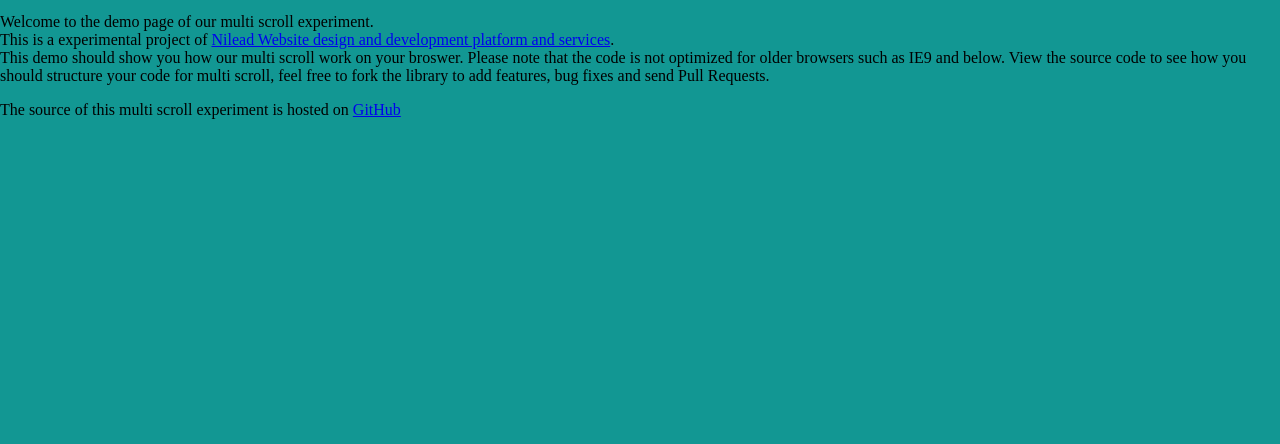
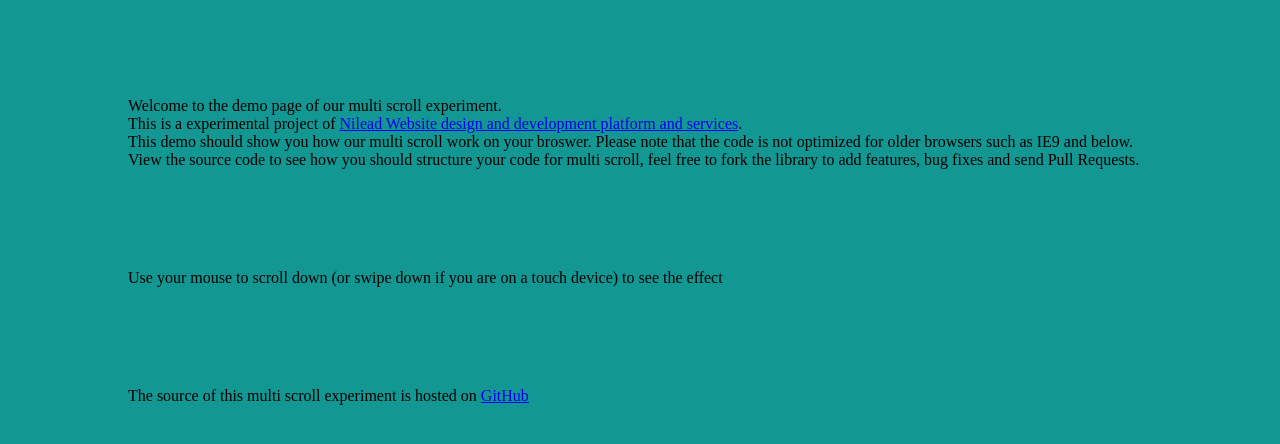
Before and after one commit to Nilead/pagescroll, a plain HTML site: page demo/index.html in a window 1280 px wide. Shown: the part 40-484 px from the top of the page. Drawn offline with Linux system fonts and the light colour scheme.

Commit message:
Add some minor styling for text content

```diff
--- a/demo/index.html
+++ b/demo/index.html
@@ -18,6 +18,11 @@
             font-family: sans-serif;
             font-weight: 300;
             text-align: center;
+        }
+
+        p {
+            width: 80%;
+            margin: 100px auto;
         }
 
         .scroll-container {
@@ -458,6 +463,7 @@
                 This is a experimental project of <a href="https://nilead.com" target="_blank">Nilead Website design and development platform and services</a>. <br>
                 This demo should show you how our multi scroll work on your broswer. Please note that the code is not optimized for older browsers such as IE9 and below. View the source code to see how you should structure your code for multi scroll, feel free to fork the library to add features, bug fixes and send Pull Requests.</p>
 
+                <p>Use your mouse to scroll down (or swipe down if you are on a touch device) to see the effect</p>
                 <p>The source of this multi scroll experiment is hosted on <a href="https://github.com/Nilead/multiscroll" target="_blank">GitHub</a></p>
             </div>
             <div class="frame" style="background-color: #FF7260">
```
